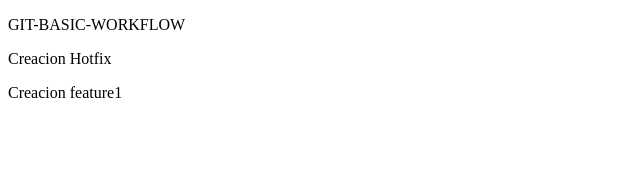
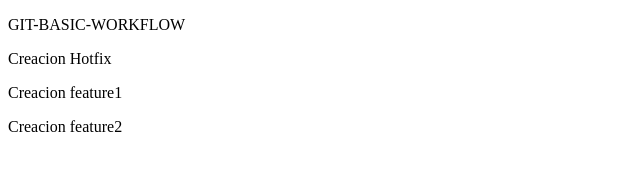
Before and after one commit to Duvan289/Prueba_Flujo, a plain HTML site: page index.html in a window 1280 px wide. Shown: the whole page, without its empty margins (0-640 px from the left). Drawn offline with Linux system fonts and the light colour scheme.

Commit message:
Cambio feature2

```diff
--- a/index.html
+++ b/index.html
@@ -10,5 +10,6 @@
   <p>GIT-BASIC-WORKFLOW</p>
   <p>Creacion Hotfix</p>
   <p>Creacion feature1</p>
+  <p>Creacion feature2</p>
 </body>
 </html>
```
